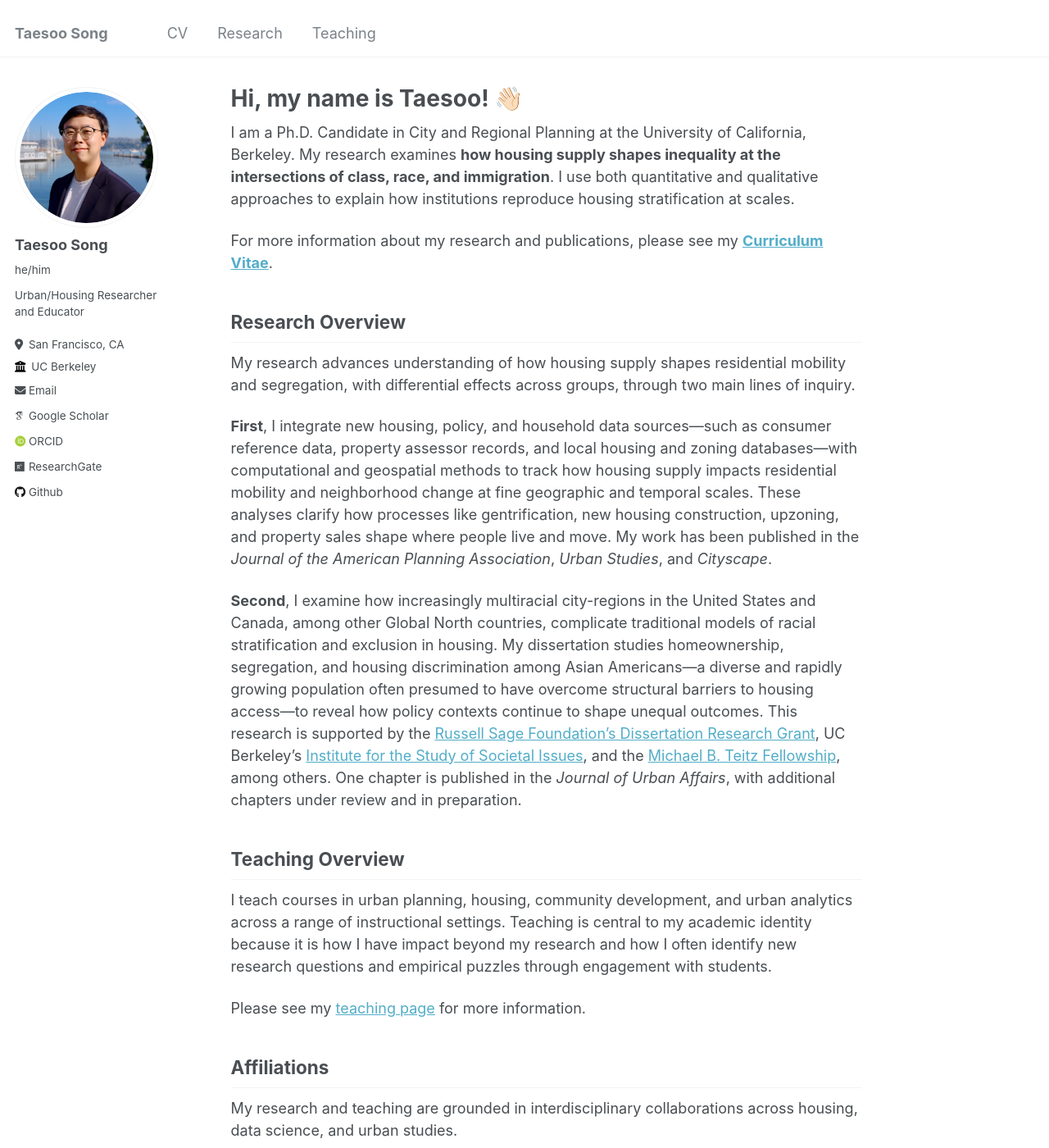
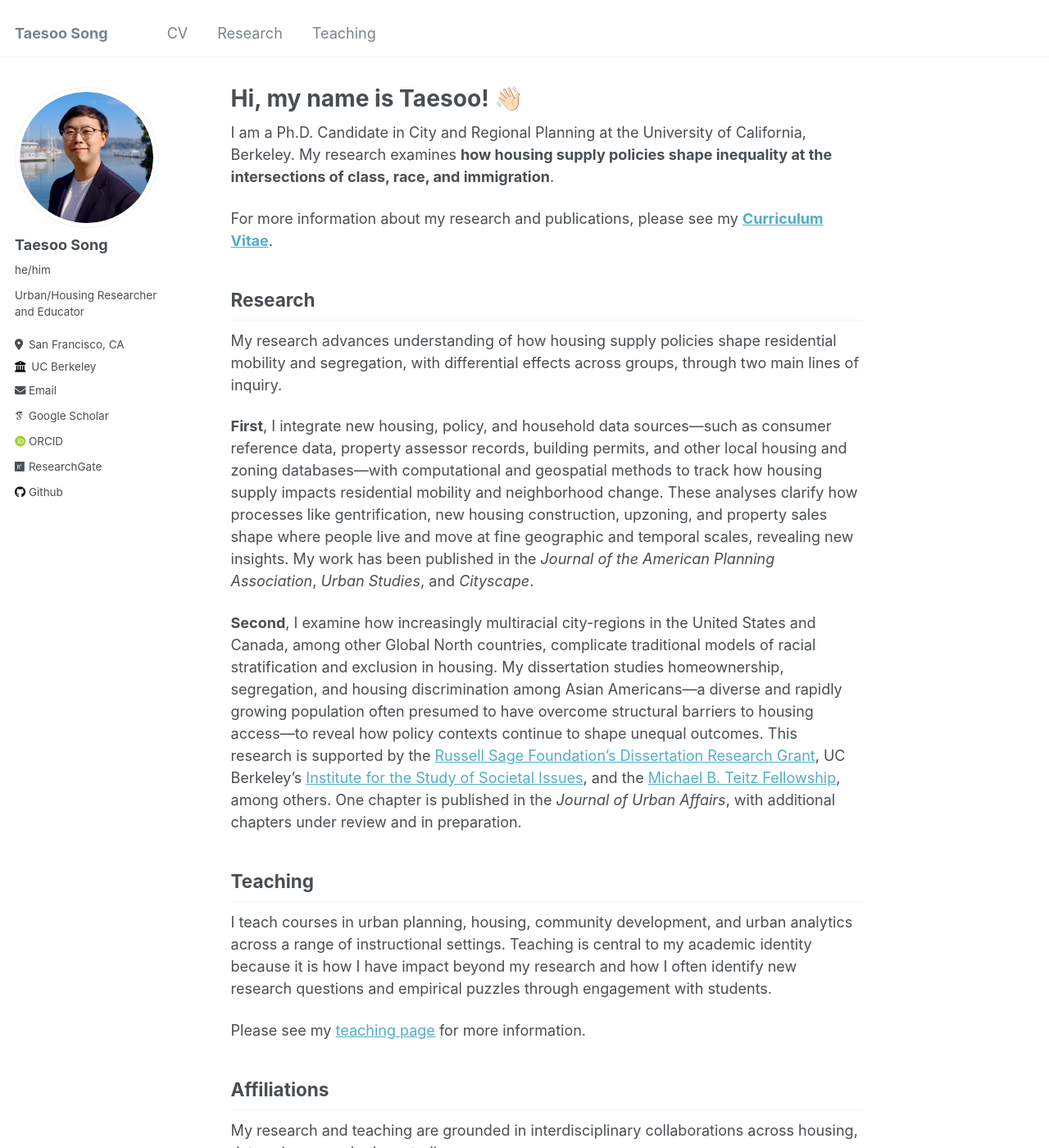
Before and after one commit to taesoosong/taesoosong.github.io, a Jekyll site: the page built from _pages/about.md, in a window 1280 px wide and 1400 px high. Shown: the whole window at 82% size. Built offline with Jekyll 4.4.1, drawn with Linux system fonts in a browser that asks for light colours; some web fonts are replaced.

Commit message:
Update about.md

```diff
--- a/_pages/about.md
+++ b/_pages/about.md
@@ -8,19 +8,19 @@ redirect_from:
   - /about.html
 ---
 
-I am a Ph.D. Candidate in City and Regional Planning at the University of California, Berkeley. My research examines **how housing supply shapes inequality at the intersections of class, race, and immigration**. I use both quantitative and qualitative approaches to explain how institutions reproduce housing stratification at scales.
+I am a Ph.D. Candidate in City and Regional Planning at the University of California, Berkeley. My research examines **how housing supply policies shape inequality at the intersections of class, race, and immigration**.
 
 For more information about my research and publications, please see my [**Curriculum Vitae**](https://taesoosong.github.io/academic_cv/CV_SONG_Taesoo.pdf).
 
-## Research Overview
+## Research
 
-My research advances understanding of how housing supply shapes residential mobility and segregation, with differential effects across groups, through two main lines of inquiry.
+My research advances understanding of how housing supply policies shape residential mobility and segregation, with differential effects across groups, through two main lines of inquiry.
 
-**First**, I integrate new housing, policy, and household data sources—such as consumer reference data, property assessor records, and local housing and zoning databases—with computational and geospatial methods to track how housing supply impacts residential mobility and neighborhood change at fine geographic and temporal scales. These analyses clarify how processes like gentrification, new housing construction, upzoning, and property sales shape where people live and move. My work has been published in the _Journal of the American Planning Association_, _Urban Studies_, and _Cityscape_.
+**First**, I integrate new housing, policy, and household data sources—such as consumer reference data, property assessor records, building permits, and other local housing and zoning databases—with computational and geospatial methods to track how housing supply impacts residential mobility and neighborhood change. These analyses clarify how processes like gentrification, new housing construction, upzoning, and property sales shape where people live and move at fine geographic and temporal scales, revealing new insights. My work has been published in the _Journal of the American Planning Association_, _Urban Studies_, and _Cityscape_.
 
 **Second**, I examine how increasingly multiracial city-regions in the United States and Canada, among other Global North countries, complicate traditional models of racial stratification and exclusion in housing. My dissertation studies homeownership, segregation, and housing discrimination among Asian Americans—a diverse and rapidly growing population often presumed to have overcome structural barriers to housing access—to reveal how policy contexts continue to shape unequal outcomes. This research is supported by the [Russell Sage Foundation’s Dissertation Research Grant](https://www.russellsage.org/research/grants/how-does-housing-supply-impact-asian-american-segregation), UC Berkeley’s [Institute for the Study of Societal Issues](https://issi.berkeley.edu/), and the [Michael B. Teitz Fellowship](https://ced.berkeley.edu/awards/michael-b-teitz-fellowship), among others. One chapter is published in the _Journal of Urban Affairs_, with additional chapters under review and in preparation.
 
-## Teaching Overview
+## Teaching
 
 I teach courses in urban planning, housing, community development, and urban analytics across a range of instructional settings. Teaching is central to my academic identity because it is how I have impact beyond my research and how I often identify new research questions and empirical puzzles through engagement with students.
 
```
